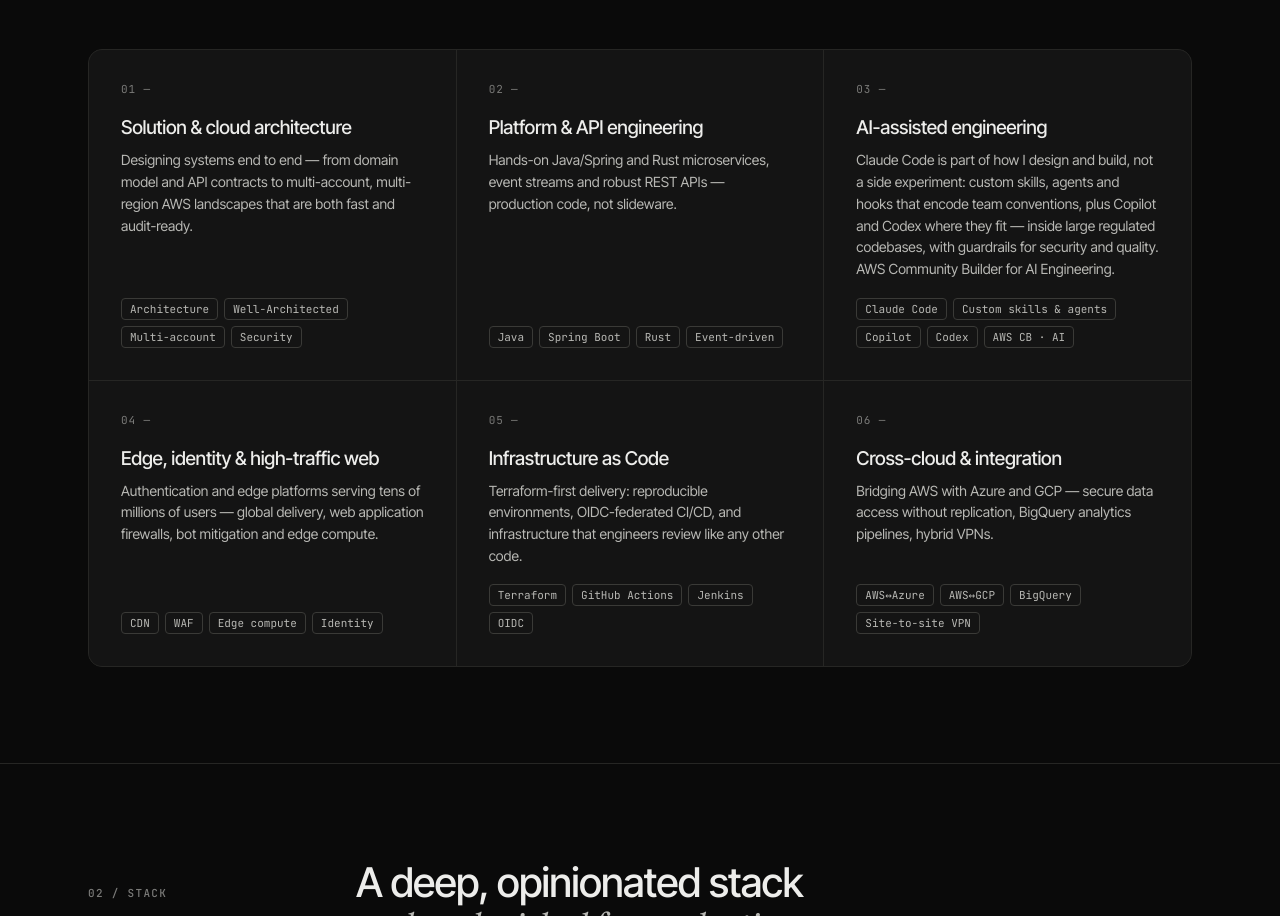
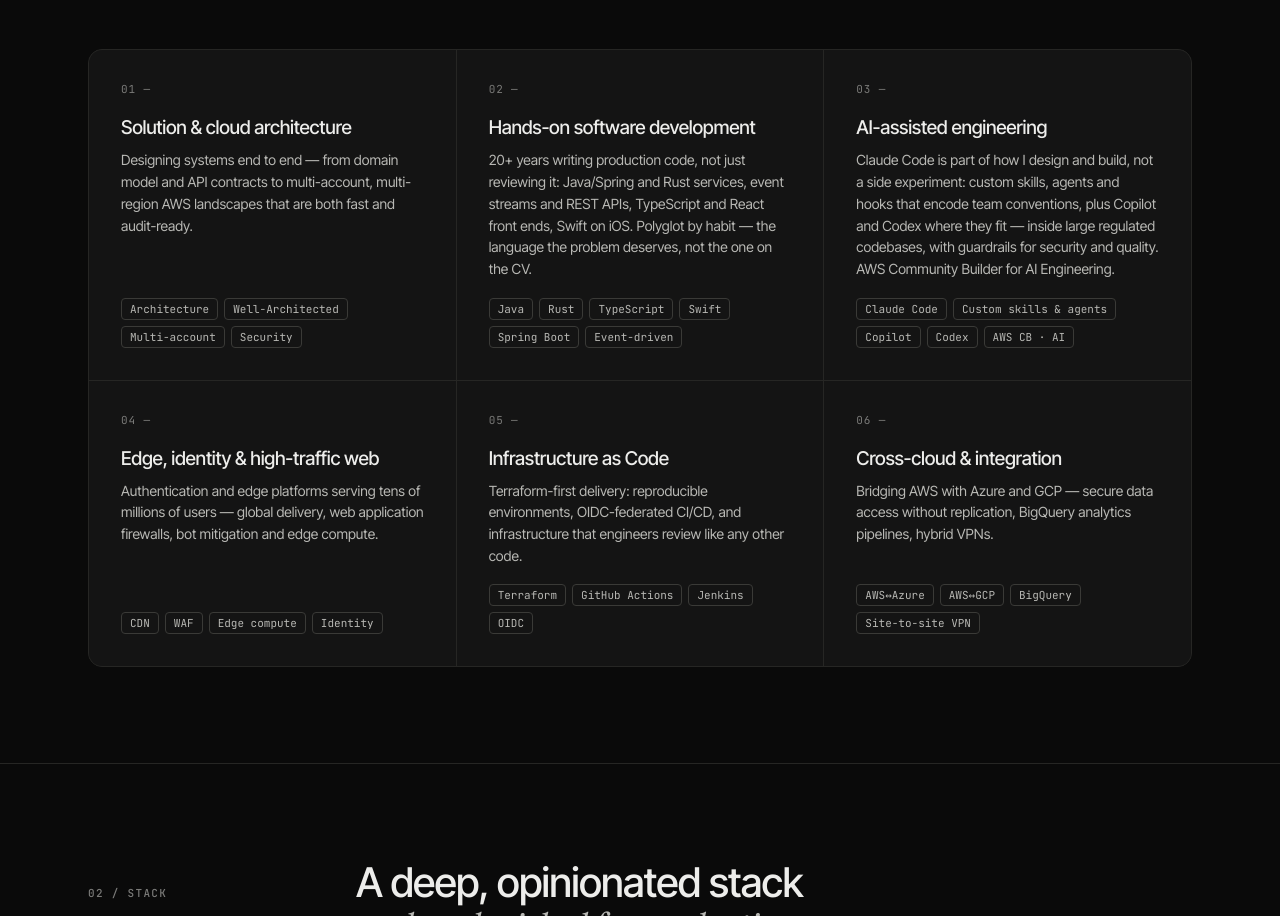
Before and after one commit to ionionascu/www.oleaca.com, a plain HTML site: page index.html in a window 1280 px wide. Shown: the part 1211-2127 px from the top of the page. Drawn offline with Linux system fonts and the light colour scheme.

Commit message:
Make hands-on software development an explicit capability
Replace the 'Platform & API engineering' card with 'Hands-on software
development': 20+ years of production code across Java/Spring, Rust,
TypeScript/React and Swift, so the work section leads with architecture and
coding rather than reading as infrastructure only.

Co-Authored-By: Claude Fable 5.1 <noreply@anthropic.com>

```diff
--- a/index.html
+++ b/index.html
@@ -178,12 +178,14 @@
       </div>
       <div class="cap">
         <div class="cap-num">02 —</div>
-        <h3 class="cap-title">Platform &amp; API engineering</h3>
-        <p class="cap-desc">Hands-on Java/Spring and Rust microservices, event streams and robust REST APIs — production code, not slideware.</p>
+        <h3 class="cap-title">Hands-on software development</h3>
+        <p class="cap-desc">20+ years writing production code, not just reviewing it: Java/Spring and Rust services, event streams and REST APIs, TypeScript and React front ends, Swift on iOS. Polyglot by habit — the language the problem deserves, not the one on the CV.</p>
         <div class="cap-tags">
           <span class="tag">Java</span>
+          <span class="tag">Rust</span>
+          <span class="tag">TypeScript</span>
+          <span class="tag">Swift</span>
           <span class="tag">Spring Boot</span>
-          <span class="tag">Rust</span>
           <span class="tag">Event-driven</span>
         </div>
       </div>
```
